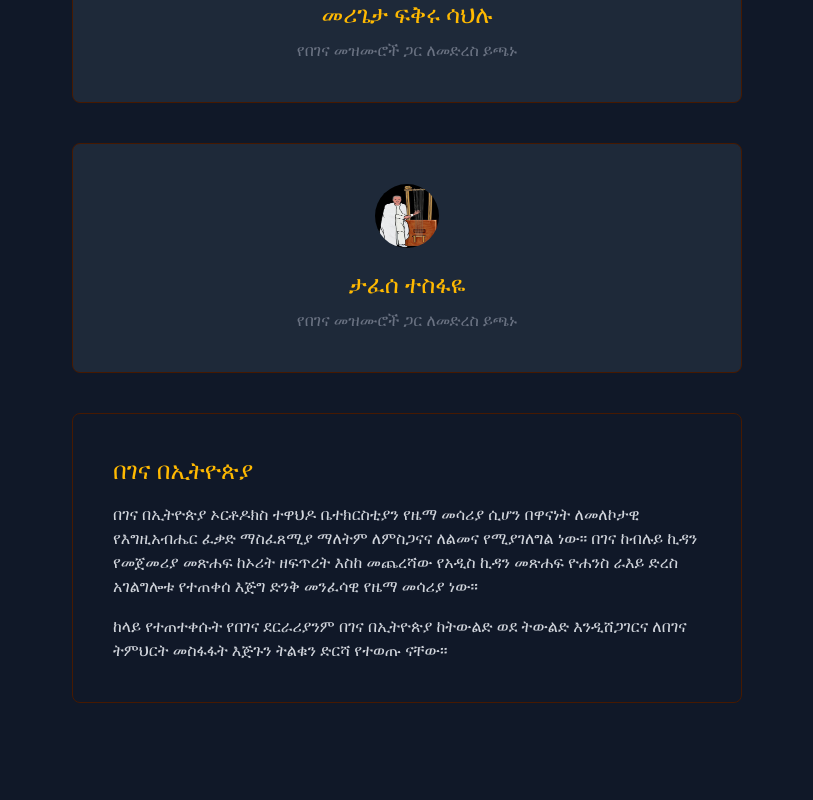
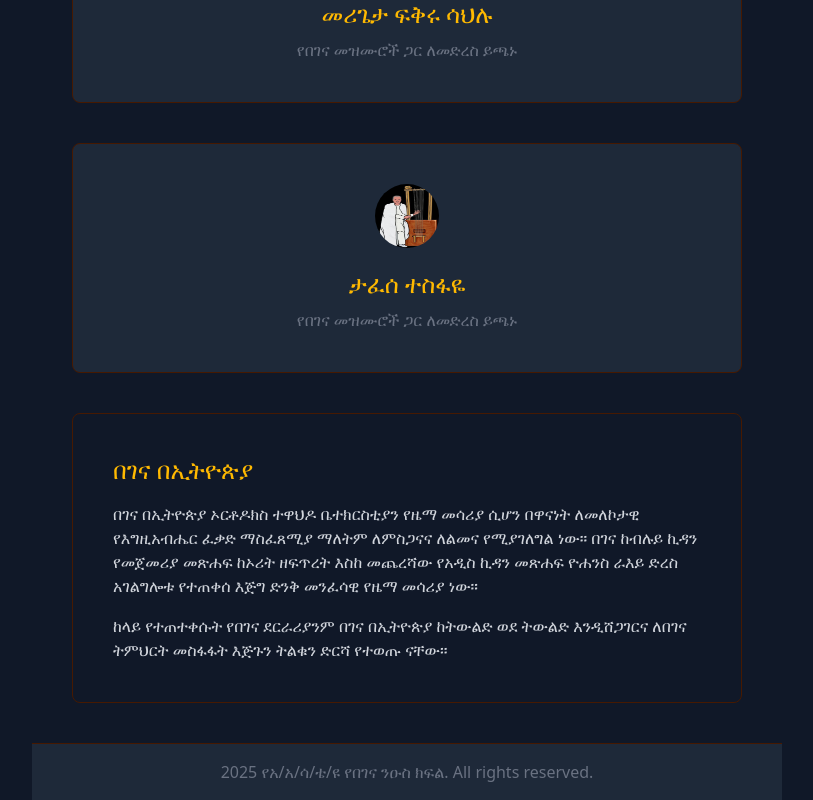
Before and after one commit to ayanaw21/begena-mini-app, a Next.js app: page /mezmurlist in a window 1280 px wide. Shown: the part 2027-2827 px from the top of the page, without its empty margins (233-1046 px from the left). Before the commit the page ends 2770 px from the top, so only its background shows below. Built offline with nearby package versions, Linux system fonts and the light colour scheme.

Commit message:
add Footer component

```diff
--- a/app/mezmurlist/page.tsx
+++ b/app/mezmurlist/page.tsx
@@ -4,6 +4,7 @@ import Image from "next/image";
 import Link from "next/link";
 import React from "react";
 import logo from "../../public/begena.jpg";
+import Footer from "@/components/footer";
 const lists = [
 	{ zemari: "ደምሴ ደስታ", link: "https://t.me/aastugibibuaebegena/4" },
 	{ zemari: "አለቃ ተሰማ ወልደ አማኑኤል(አባ በገና)", link: "t.me/aastugibibuaebegena/6" },
@@ -72,6 +73,7 @@ const MezmurList = () => {
 					ለበገና ትምህርት መስፋፋት እጅጉን ትልቁን ድርሻ የተወጡ ናቸው፡፡
 				</p>
 			</div>
+            <Footer/>
 		</div>
 	);
 };
--- a/app/page.tsx
+++ b/app/page.tsx
@@ -1,3 +1,4 @@
+import Footer from "@/components/footer";
 import { Button } from "@/components/ui/button";
 import {
 	Card,
@@ -126,10 +127,7 @@ const Home = () => {
 					</div>
 				</div>
 			</div>
-      <div className="border-t mt-10 border-amber-950 bg-gray-800 px-10">
-        <p className="text-center text-gray-500 px-10 py-4">2025 የአ/አ/ሳ/ቴ/ዩ የበገና ንዑስ ክፍል. All rights reserved.</p>
-
-      </div>
+      <Footer/>
 		</div>
 	);
 };
--- a/app/payment/page.tsx
+++ b/app/payment/page.tsx
@@ -8,6 +8,7 @@ import { useState, useTransition } from "react";
 import { UploadButton } from "@uploadthing/react";
 import Image from "next/image";
 import { sendPayment } from "@/lib/actions/payment";
+import Footer from "@/components/footer";
 
 const Payment = () => {
 	const [isPending, startTransition] = useTransition();
@@ -341,6 +342,7 @@ const Payment = () => {
 					</form>
 				</CardContent>
 			</Card>
+			<Footer/>
 		</div>
 	);
 };
--- a/components/footer.tsx
+++ b/components/footer.tsx
@@ -1,9 +1,13 @@
-import React from 'react'
+import React from "react";
 
 const Footer = () => {
-  return (
-    <div>Footer</div>
-  )
-}
+	return (
+		<div className="border-t mt-10 border-amber-950 bg-gray-800 px-10">
+			<p className="text-center text-gray-500 px-10 py-4">
+				2025 የአ/አ/ሳ/ቴ/ዩ የበገና ንዑስ ክፍል. All rights reserved.
+			</p>
+		</div>
+	);
+};
 
-export default Footer
+export default Footer;
```
